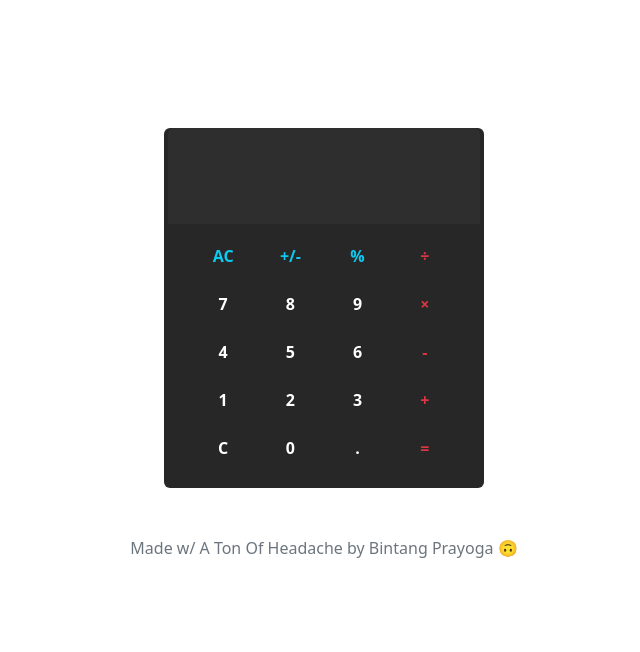
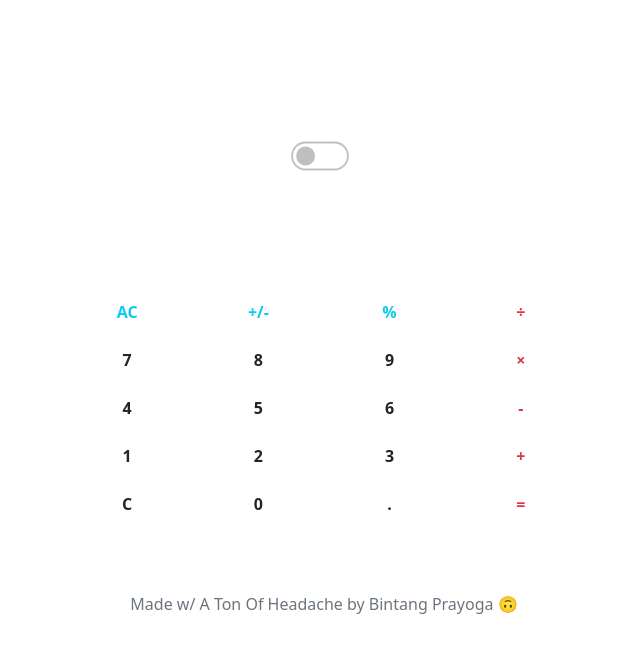
Before and after one commit to bintang-prayoga/calculator-sederhana, a plain HTML site: page index.html in a window 1280 px wide. Shown: the whole page, without its empty margins (316-956 px from the left). Drawn offline with nearby package versions, Linux system fonts and the light colour scheme.

Commit message:
Add Dark Mode

```diff
--- a/index.html
+++ b/index.html
@@ -20,6 +20,10 @@
             background: rgb(46, 46, 46);
         }
 
+        #darkToggle {
+            transform: scale(1.8);
+        }
+
         .btn {
             width: 3em;
             height: 3em;
@@ -38,17 +42,23 @@
     <title>Calculator Sederhana</title>
 </head>
 <body>
-    <div class="container top-margin bg-black1 w-25 pb-3 px-3 rounded">
+    <div class="container top-margin w-50 pb-3 px-3 rounded" id="cont0">
+        <div class="d-flex">
+            <div class="form-check form-switch mx-auto my-3">
+              <label class="form-check-label" for="lightSwitch"></label>
+              <input class="form-check-input" type="checkbox" id="darkToggle" onclick="darkMode()" />
+            </div>
+          </div>
 
         <!-- Display Calculator -->
-        <div class="row row-cols-1 bg-grey1 rounded-top">
-            <div class="col d-block my-5 bg-grey1 text-end">
-                <h1 class="text-white position-absolute text-end" id="hasil"></h1>
+        <div class="row row-cols-1 rounded-top" id="displayCont">
+            <div class="col d-block my-5 text-end">
+                <h1 class="position-absolute" id="hasil"></h1>
             </div>
         </div>
         <!-- Display Calculator -->
 
-        <div class="mt-2 row row-cols-1 text-white">
+        <div class="mt-2 row row-cols-1">
             <!-- Start Baris AC, +/-, %, ÷ -->
 
             <div class="col d-flex justify-content-evenly">
@@ -63,10 +73,10 @@
             <!-- Start Baris 7, 8, 9, ×  -->
 
             <div class="col d-flex justify-content-evenly">
-                <input type="button" onclick="display('7')" value="7" class="btn text-white"></input>
-                <input type="button" onclick="display('8')" value="8" class="btn text-white"></input>
-                <input type="button" onclick="display('9')" value="9" class="btn text-white"></input>
-                <input type="button" onclick="display('*')" value="×" class="btn text-danger"></input>
+                <input type="button" onclick="display('7')" value="7" class="btn textSwitch"></input>
+                <input type="button" onclick="display('8')" value="8" class="btn textSwitch"></input>
+                <input type="button" onclick="display('9')" value="9" class="btn textSwitch"></input>
+                <button type="button" onclick="display('*')" class="btn text-danger">×</button>
             </div>
 
             <!-- End Baris 7, 8, 9, × -->
@@ -74,10 +84,10 @@
             <!-- Start Baris 4, 5, 6, - -->
 
             <div class="col d-flex justify-content-evenly">
-                <input type="button" onclick="display('4')" value="4" class="btn text-white"></input>
-                <input type="button" onclick="display('5')" value="5" class="btn text-white"></input>
-                <input type="button" onclick="display('6')" value="6" class="btn text-white"></input>
-                <input type="button" onclick="display('-')" value="-" class="btn text-danger"></input>
+                <input type="button" onclick="display('4')" value="4" class="btn textSwitch"></input>
+                <input type="button" onclick="display('5')" value="5" class="btn textSwitch"></input>
+                <input type="button" onclick="display('6')" value="6" class="btn textSwitch"></input>
+                <button type="button" onclick="display('-')" class="btn text-danger">-</button>
             </div>
 
             <!-- End Baris 4, 5, 6, - -->
@@ -85,10 +95,10 @@
             <!-- Start Baris 1, 2, 3, + -->
 
             <div class="col d-flex justify-content-evenly">
-                <input type="button" onclick="display('1')" value="1" class="btn text-white"></input>
-                <input type="button" onclick="display('2')" value="2" class="btn text-white"></input>
-                <input type="button" onclick="display('3')" value="3" class="btn text-white"></input>
-                <input type="button" onclick="display('+')" value="+" class="btn text-danger"></input>
+                <input type="button" onclick="display('1')" value="1" class="btn textSwitch"></input>
+                <input type="button" onclick="display('2')" value="2" class="btn textSwitch"></input>
+                <input type="button" onclick="display('3')" value="3" class="btn textSwitch"></input>
+                <button type="button" onclick="display('+')" class="btn text-danger">+</button>
             </div>
 
             <!-- End Baris 1, 2, 3, + -->
@@ -96,10 +106,10 @@
             <!-- Start Baris C, 0, ., = -->
 
             <div class="col d-flex justify-content-evenly">
-                <input type="button" onclick="backspace()" value="C" class="btn text-white"></input>
-                <input type="button" onclick="display('0')" value="0" class="btn text-white"></input>
-                <input type="button" onclick="display('.')" value="." class="btn text-white"></input>
-                <input type="button" onclick="hitung()" value="=" class="btn text-danger"></input>
+                <input type="button" onclick="backspace()" value="C" class="btn textSwitch"></input>
+                <input type="button" onclick="display('0')" value="0" class="btn textSwitch"></input>
+                <input type="button" onclick="display('.')" value="." class="btn textSwitch"></input>
+                <button type="button" onclick="hitung()" class="btn text-danger">=</button>
             </div>
 
             <!-- End Baris C, 0, ., = -->
```
